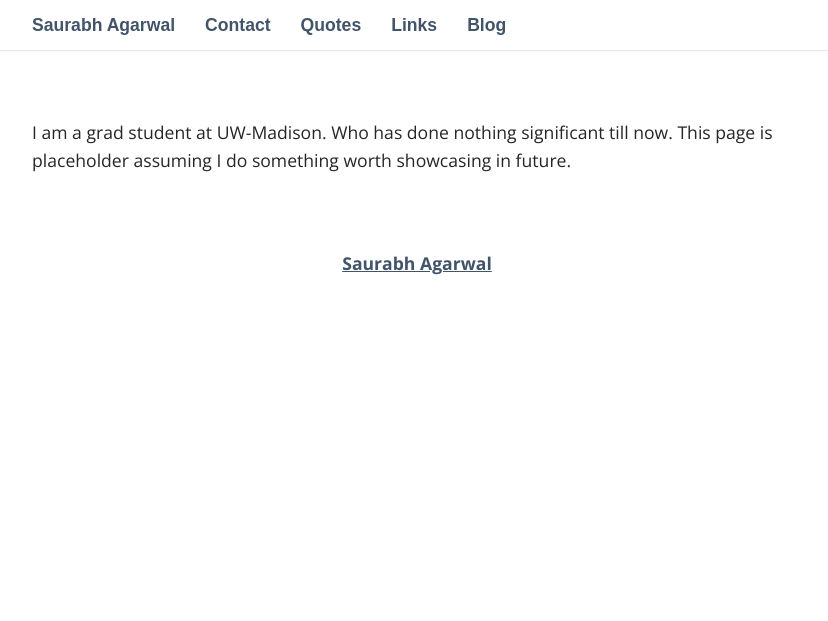
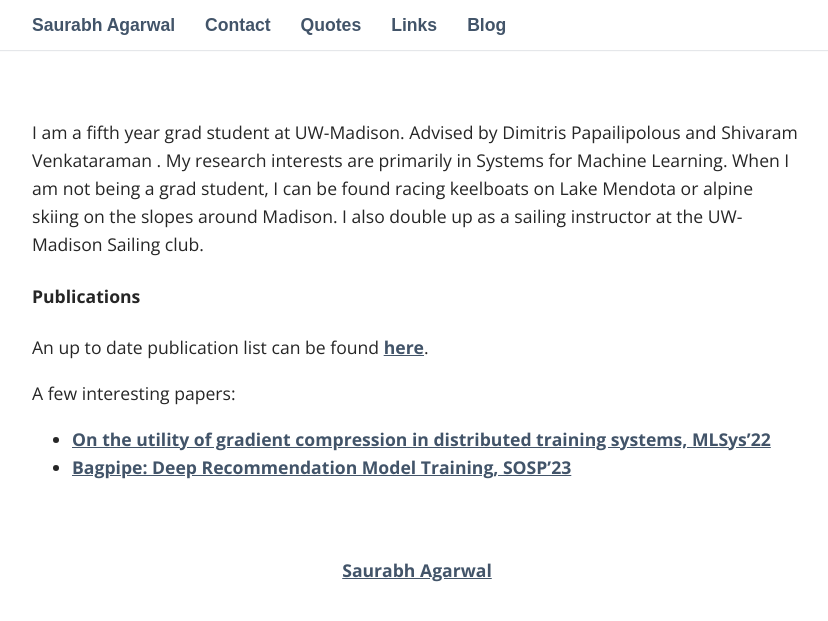
Before and after one commit to iidsample/iidsampe.github.io, a Jekyll site: the page built from index.md, in a window 1280 px wide. Shown: the top 621 px of the page, without its empty margins (223-1051 px from the left). Built offline with Jekyll 4.4.1, drawn with Linux system fonts in a browser that asks for light colours; some web fonts are replaced.

Commit message:
Web update

```diff
--- a/index.md
+++ b/index.md
@@ -2,5 +2,11 @@
 layout: default
 ---
 <!--# About Me-->
-I am a grad student at UW-Madison. Who has done nothing significant till now.
-This page is placeholder assuming I do something worth showcasing in future.
+I am a fifth year grad student at UW-Madison. Advised by Dimitris Papailipolous and Shivaram Venkataraman . My research interests are primarily in Systems for Machine Learning. When I am not being a grad student, I can be found racing keelboats on Lake Mendota or alpine skiing on the slopes around Madison. I also double up as a sailing instructor at the UW-Madison Sailing club.
+
+#### Publications
+An up to date publication list can be found [here](https://scholar.google.com/citations?hl=en&user=u71IKxAAAAAJ&view_op=list_works&sortby=pubdate).
+
+A few interesting papers:
+* [On the utility of gradient compression in distributed training systems, MLSys'22](https://proceedings.mlsys.org/paper_files/paper/2022/hash/773862fcc2e29f650d68960ba5bd1101-Abstract.html)
+* [Bagpipe: Deep Recommendation Model Training, SOSP'23](https://arxiv.org/abs/2202.12429)
```
